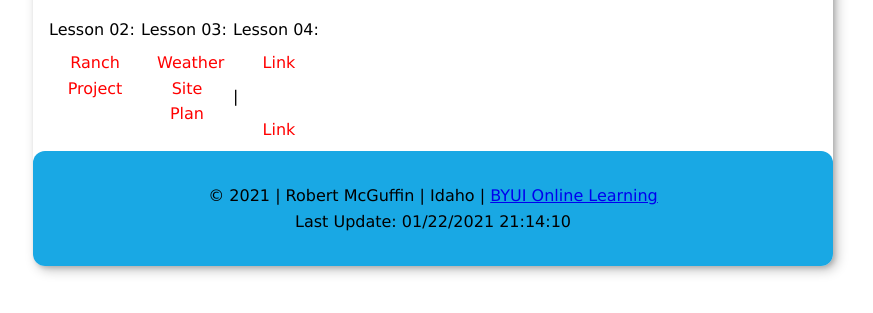
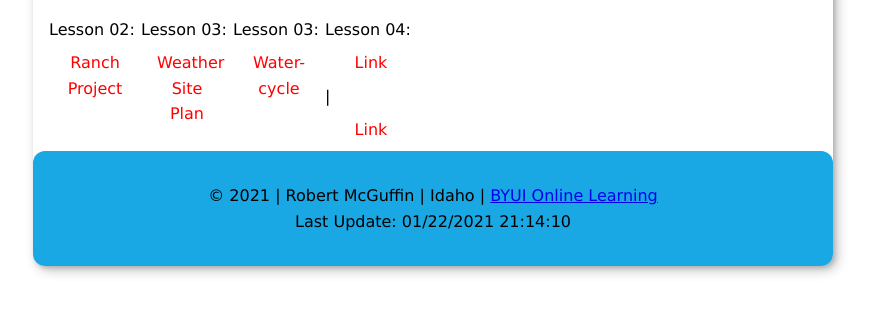
Before and after one commit to McGuffinr/mcguffin.github.io, a plain HTML site: page index.html in a window 1280 px wide. Shown: the part 217-530 px from the top of the page, without its empty margins (207-1080 px from the left). Drawn offline with Linux system fonts and the light colour scheme; files that its build step writes are made by us from their sources.

Commit message:
water project added

```diff
--- a/index.html
+++ b/index.html
@@ -24,6 +24,7 @@
       <ul>
         <li>Lesson 02: <a href="ranch/index.html">Ranch Project</a></li>
         <li>Lesson 03: <a href="lesson-3/index.html">Weather Site Plan</a></li>
+        <li>Lesson 03: <a href="water-cycle/index.html">Water-cycle</a></li>
         <li>Lesson 04: <a href="index.html">Link</a> | <a href="index.html">Link</a></li>
       </ul>
     </nav>
```
